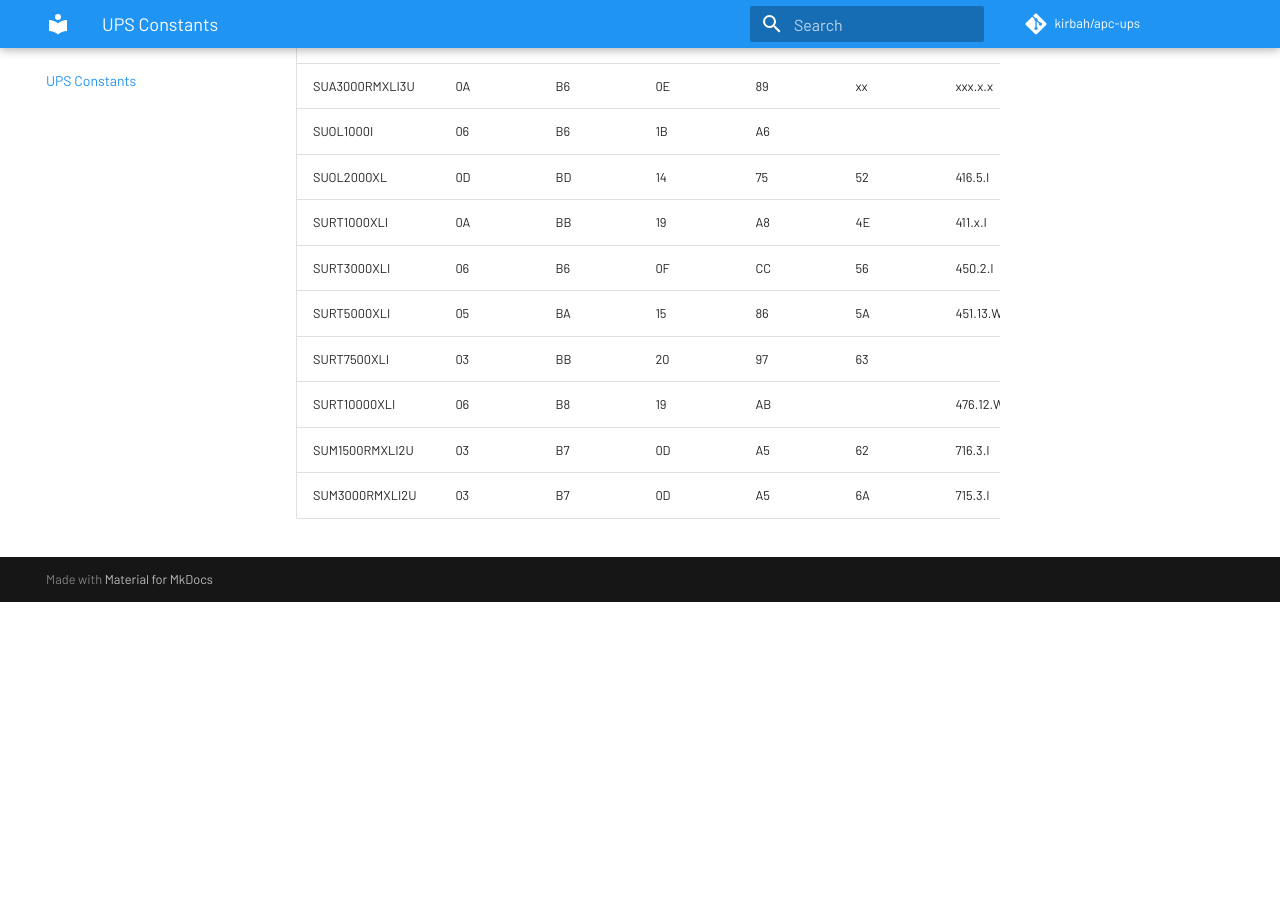
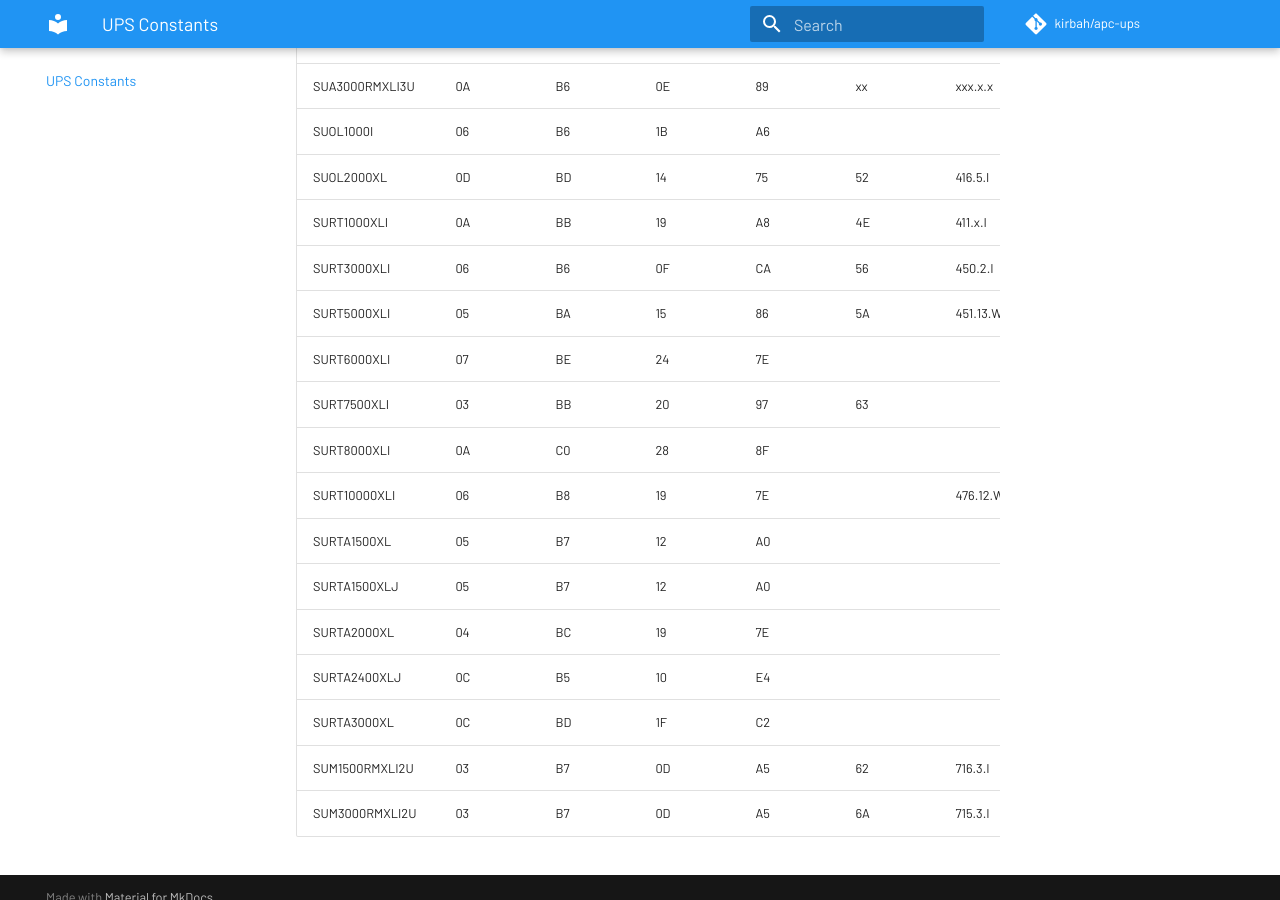
Before and after one commit to kirbah/apc-ups, an MkDocs documentation site: the page built from docs/UPS-constants.md, in a window 1280 px wide and 900 px high, scrolled down 2787 px. Built offline with MkDocs 1.6.1 and Material for MkDocs 9.7.7, drawn with Linux system fonts in a browser that asks for light colours; comment, search, counter and statistics services are not loaded; before the commit the page ends 3389 px from its top, so only the background shows below that.

Commit message:
Update UPS-constants.md
Update Source: https://pt.scribd.com/document/506966657/calibracion-de-apc

```diff
--- a/docs/UPS-constants.md
+++ b/docs/UPS-constants.md
@@ -66,9 +66,16 @@
 | SUOL1000I        | 06 | B6 | 1B | A6 |          |             |                 |
 | SUOL2000XL       | 0D | BD | 14 | 75 | 52       | 416.5.I     |                 |
 | SURT1000XLI      | 0A | BB | 19 | A8 | 4E       | 411.x.I     |                 |
-| SURT3000XLI      | 06 | B6 | 0F | CC | 56       | 450.2.I     |                 |
+| SURT3000XLI      | 06 | B6 | 0F | CA | 56       | 450.2.I     |                 |
 | SURT5000XLI      | 05 | BA | 15 | 86 | 5A       | 451.13.W    |                 |
+| SURT6000XLI      | 07 | BE | 24 | 7E |          |             |                 |
 | SURT7500XLI      | 03 | BB | 20 | 97 | 63       |             |                 |
-| SURT10000XLI     | 06 | B8 | 19 | AB |          | 476.12.W    |                 |
+| SURT8000XLI      | 0A | C0 | 28 | 8F |          |             |                 |
+| SURT10000XLI     | 06 | B8 | 19 | 7E |          | 476.12.W    |                 |
+| SURTA1500XL      | 05 | B7 | 12 | A0 |          |             |                 |
+| SURTA1500XLJ     | 05 | B7 | 12 | A0 |          |             |                 |
+| SURTA2000XL      | 04 | BC | 19 | 7E |          |             |                 |
+| SURTA2400XLJ     | 0C | B5 | 10 | E4 |          |             |                 |
+| SURTA3000XL      | 0C | BD | 1F | C2 |          |             |                 |
 | SUM1500RMXLI2U   | 03 | B7 | 0D | A5 | 62       | 716.3.I     |                 |
 | SUM3000RMXLI2U   | 03 | B7 | 0D | A5 | 6A       | 715.3.I     |                 |
```
